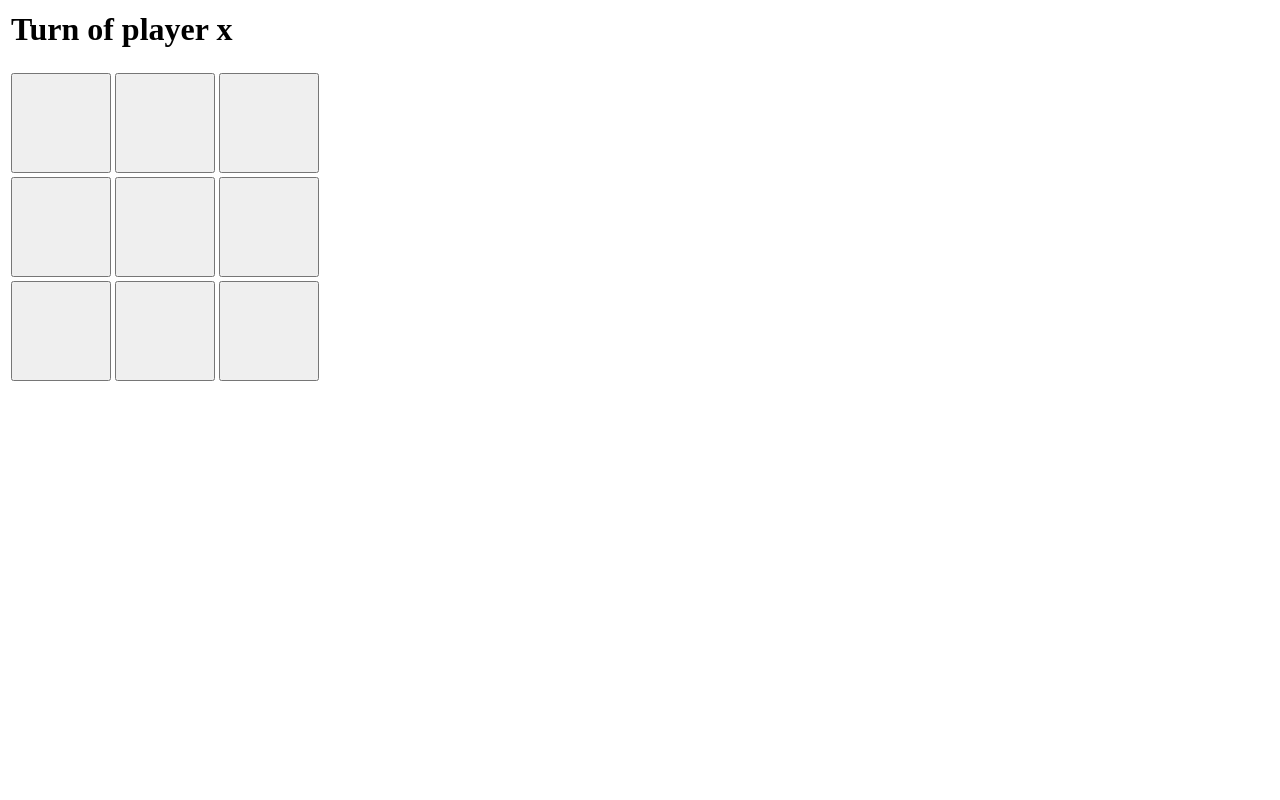
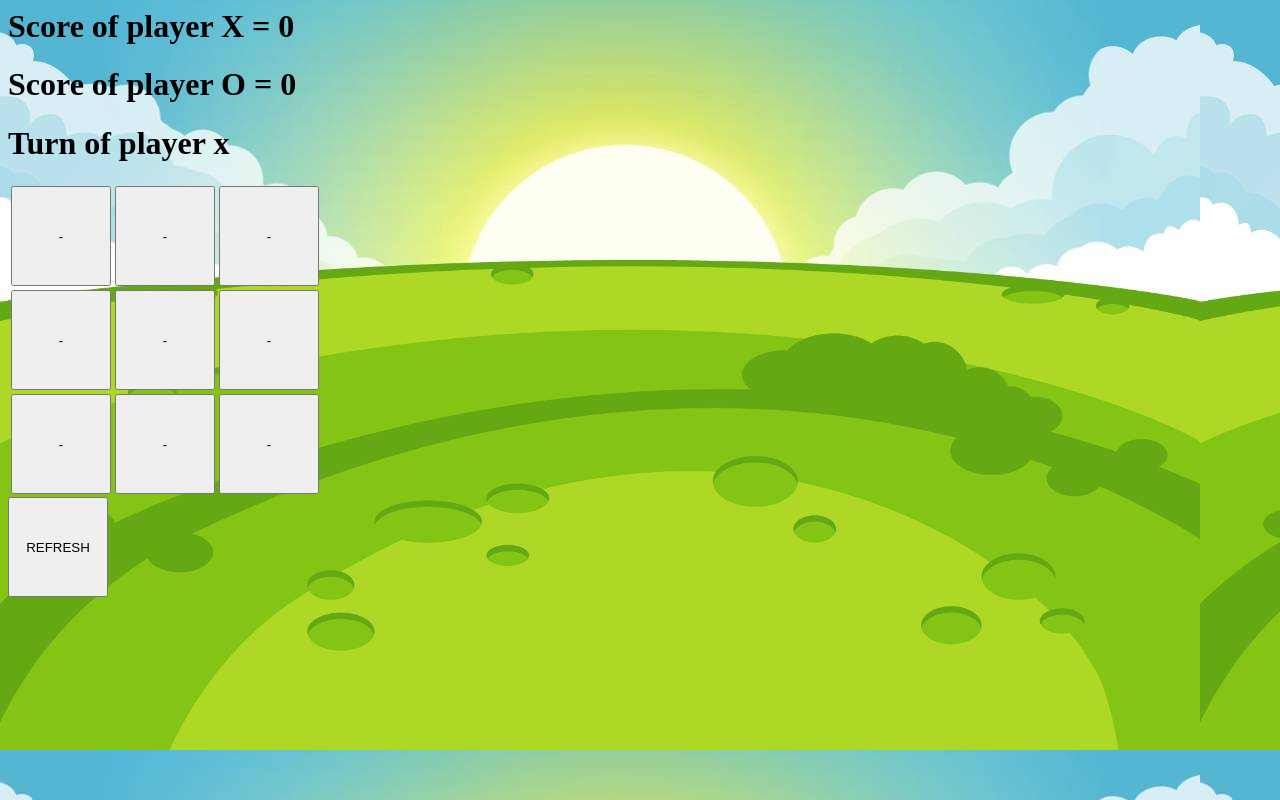
Before and after one commit to ThatApollo777/Tic-Tac-Toe, a plain HTML site: page index.html in a window 1280 px wide. Drawn offline with Linux system fonts and the light colour scheme.

Commit message:
Added global score and refresh

```diff
--- a/index.html
+++ b/index.html
@@ -8,51 +8,77 @@
                 height: 100px;
                 width : 100px;
             }
+            body {
+                background-image: url("background.png");
+            }
         </style>
     </head>
     <body>
         <script src = "main.js"></script>
-        <table>
+            <h1 id = "X">
+                Score of player X = 0
+            </h1>
+            <h1 id = O>
+                Score of player O = 0
+            </h1>
+            <h1 id = "meta">
+                Turn of player x
+            </h1>
+            <table>
             <tr>
-                <td colspan = 3>
-                    <h1 id = "meta">
-                        Turn of player x
-                    </h1>
+                <td>
+                    <button onclick = "move(1)" id = "1">
+                        -
+                    </button>
+                </td>
+                <td>
+                    <button onclick = "move(2)" id = "2">
+                        -
+                    </button>
+                </td>
+                <td>
+                    <button onclick = "move(3)" id = "3">
+                        -
+                    </button>
                 </td>
             </tr>
             <tr>
                 <td>
-                    <button onclick = "move(1)" id = "1"></button>
+                    <button onclick = "move(4)" id = "4">
+                        -
+                    </button>
                 </td>
                 <td>
-                    <button onclick = "move(2)" id = "2"></button>
+                    <button onclick = "move(5)" id = "5">
+                        -
+                    </button>
                 </td>
                 <td>
-                    <button onclick = "move(3)" id = "3"></button>
+                    <button onclick = "move(6)" id = "6">
+                        -
+                    </button>
                 </td>
             </tr>
             <tr>
                 <td>
-                    <button onclick = "move(4)" id = "4"></button>
+                    <button onclick = "move(7)" id = "7">
+                        -
+                    </button>
                 </td>
                 <td>
-                    <button onclick = "move(5)" id = "5"></button>
+                    <button onclick = "move(8)" id = "8">
+                        -
+                    </button>
                 </td>
                 <td>
-                    <button onclick = "move(6)" id = "6"></button>
-                </td>
-            </tr>
-            <tr>
-                <td>
-                    <button onclick = "move(7)" id = "7"></button>
-                </td>
-                <td>
-                    <button onclick = "move(8)" id = "8"></button>
-                </td>
-                <td>
-                    <button onclick = "move(9)" id = "9"></button>
+                    <button onclick = "move(9)" id = "9">
+                        -
+                    </button>
                 </td>
             </tr>
         </table>
+        <button onclick="refresh()">
+            REFRESH
+        </button>
     </body>
 </html>
--- a/main.js
+++ b/main.js
@@ -1,6 +1,6 @@
 let gameState = true;
 let playerCounter = 0;
-let winStates = [
+const winStates = [
     [1, 2, 3],
     [4, 5, 6],
     [7, 8, 9],
@@ -27,23 +27,22 @@ function move (id) {
 
 function check () {
     playerCounter++;
-
-    if (playerCounter%2 === 0) {
-        document.getElementById('meta').innerText = 'Turn of player x';
-    } else {
-        document.getElementById('meta').innerText = 'Turn of player o';
-    }
+    turnCheck();
 
     for (let loop = 0; loop < 8; loop++) {
         if (document.getElementById(winStates[loop][0]).innerText === 'x' && document.getElementById(winStates[loop][1]).innerText === 'x' && document.getElementById(winStates[loop][2]).innerText === 'x')  {
             gameState = false;
             document.getElementById('meta').innerText = 'Winner is player x';
+            let x = parseInt(document.getElementById('X').innerText.slice(document.getElementById('X').innerText.length-1)) + 1;
+            document.getElementById('X').innerText = 'Score of player X = ' + x;
             break;
         }
 
         if (document.getElementById(winStates[loop][0]).innerText === 'o' && document.getElementById(winStates[loop][1]).innerText === 'o' && document.getElementById(winStates[loop][2]).innerText === 'o')  {
             gameState = false;
             document.getElementById('meta').innerText = 'Winner is player o';
+            let o = parseInt(document.getElementById('O').innerText.slice(document.getElementById('O').innerText.length-1)) + 1;
+            document.getElementById('O').innerText = 'Score of player O = ' + o;
             break;
         }
     }
@@ -53,3 +52,20 @@ function check () {
         document.getElementById('meta').innerText = 'The game is Tied';
     }
 }
+
+function refresh() {
+    gameState = true;
+    playerCounter = 0;
+    turnCheck();
+    for (let loop = 1; loop < 10; loop++) {
+        document.getElementById(loop).innerText = '-';
+    }
+}
+
+function turnCheck() {
+    if (playerCounter%2 === 0) {
+        document.getElementById('meta').innerText = 'Turn of player x';
+    } else {
+        document.getElementById('meta').innerText = 'Turn of player o';
+    }
+}
```
Also changed, not shown: background.png (added).
